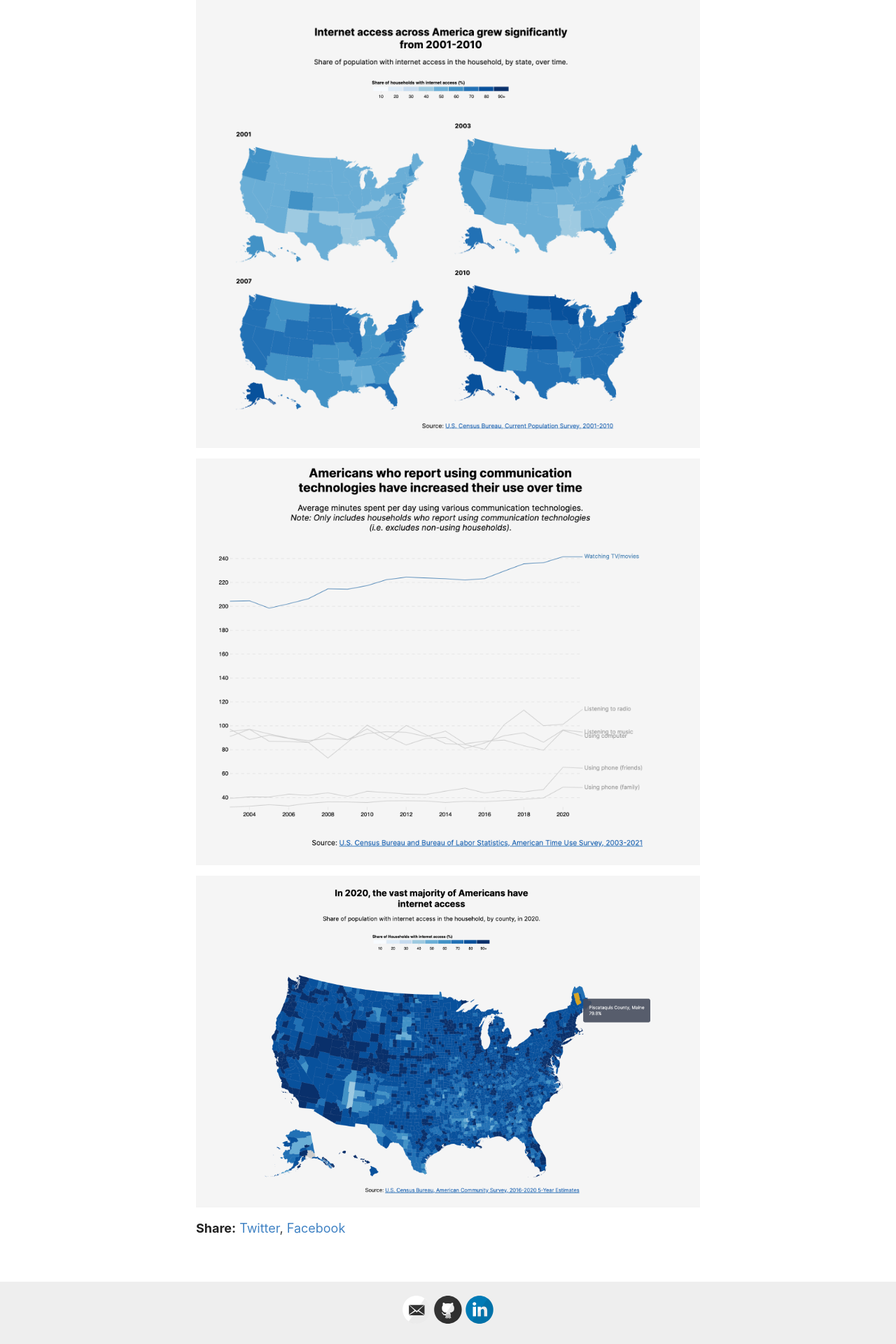
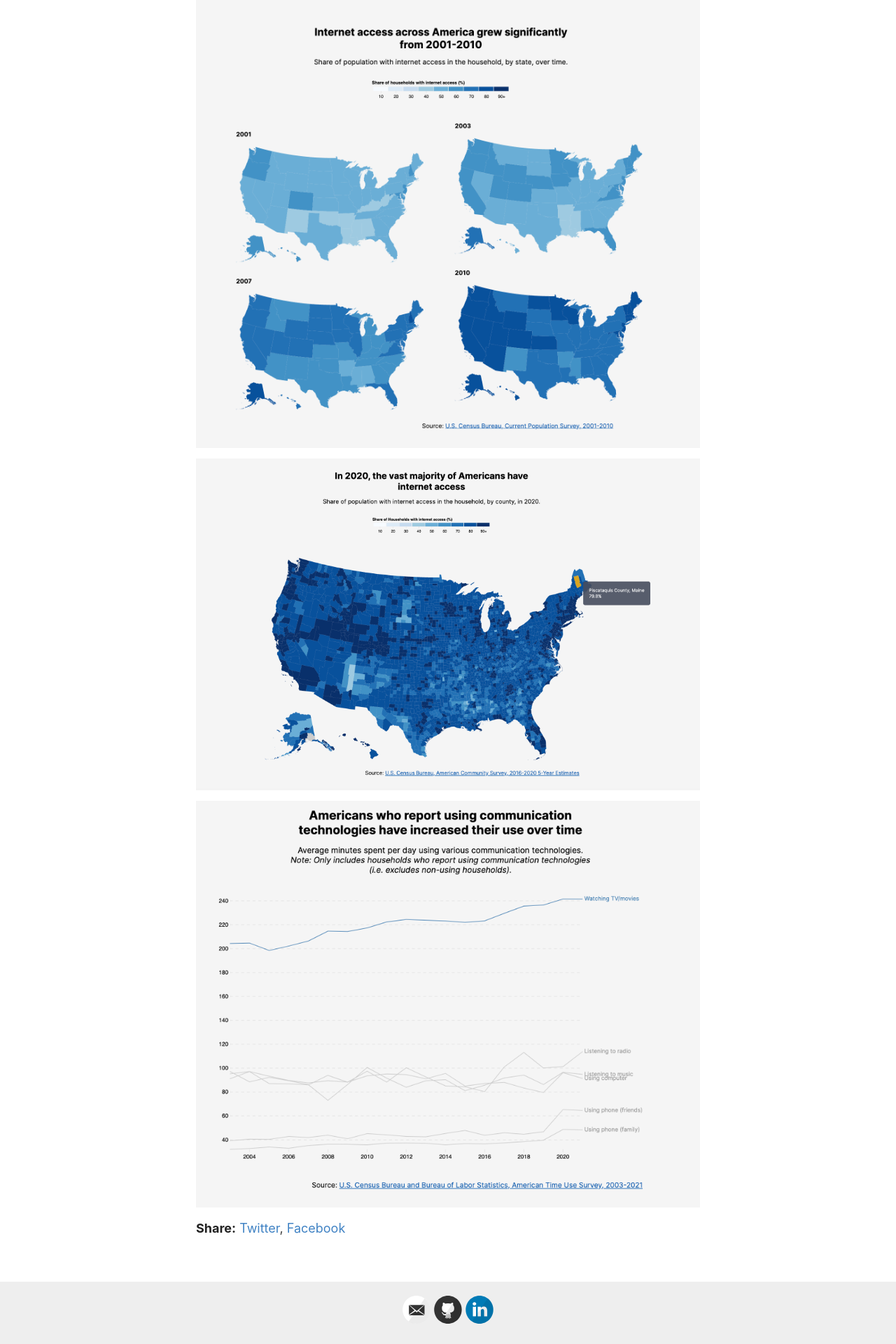
Before and after one commit to lindshiser/lindshiser.github.io, a Jekyll site: the page built from _posts/2022-12-12-visualizing-adoption-communication-technology.md, in a window 1280 px wide. Shown: the part 2036-3956 px from the top of the page at 70% size. Built offline with Jekyll 4.4.1, drawn with Linux system fonts in a browser that asks for light colours.

Commit message:
Update with new screenshot

```diff
--- a/_posts/2022-12-12-visualizing-adoption-communication-technology.md
+++ b/_posts/2022-12-12-visualizing-adoption-communication-technology.md
@@ -26,6 +26,6 @@ Datasets were accessed and cleaned using R. Visualizations were created using [D
 
 ![](/images/vis-choropleth-multi.png)
 
+![](/images/vis-choropleth.png)
+
 ![](/images/vis-multiline-use.png)
-
-![](/images/vis-choropleth.png)
```
